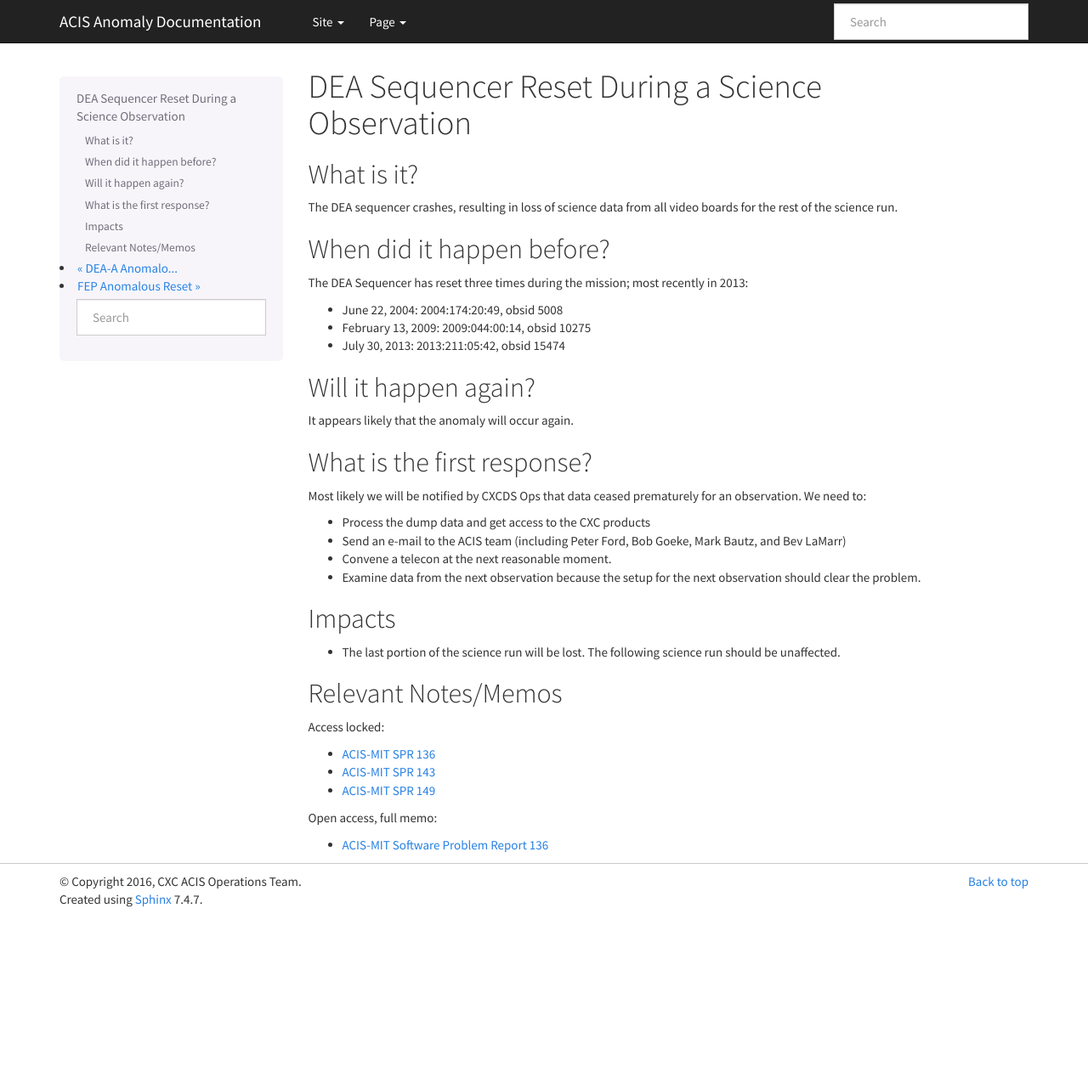
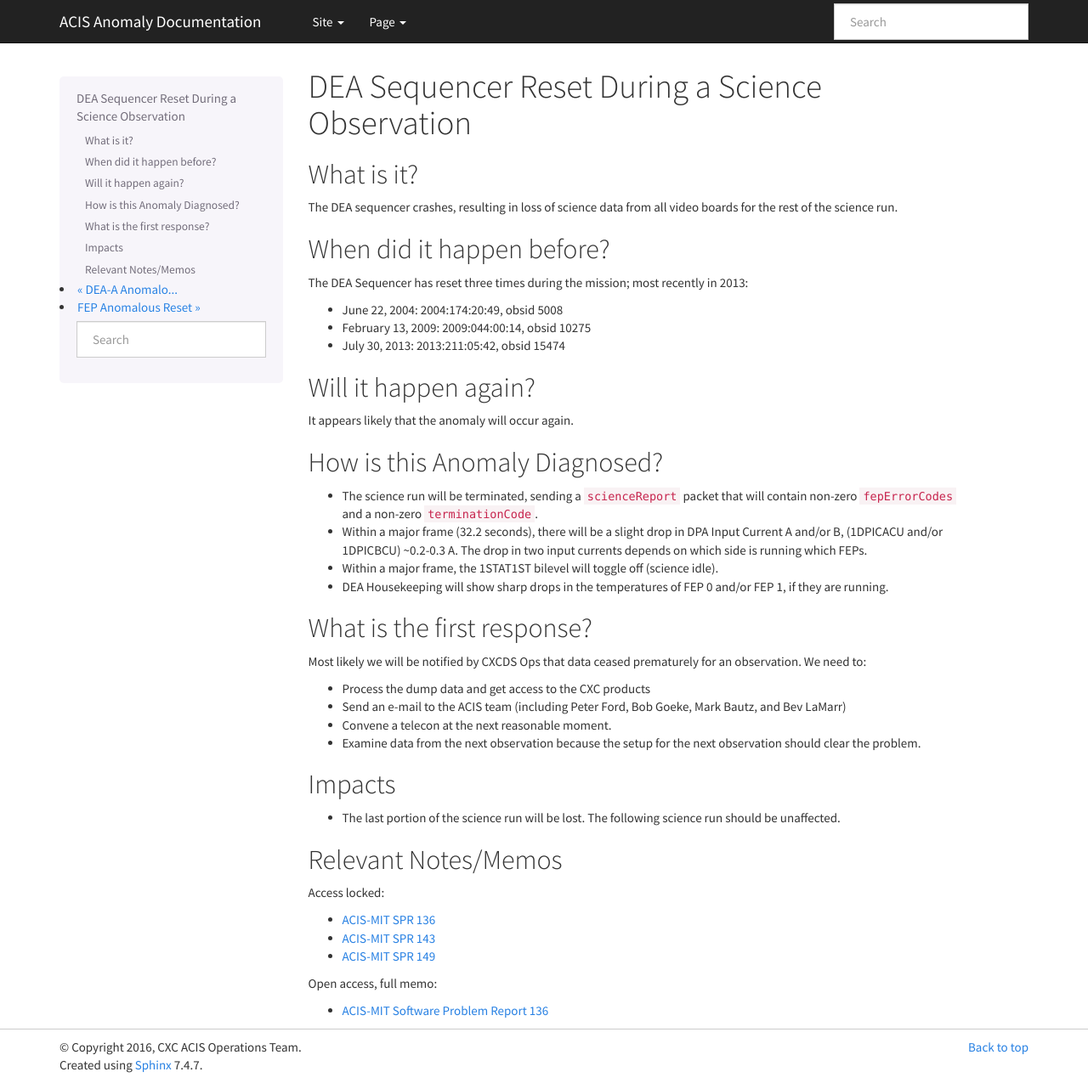
Before and after one commit to acisops/acis_anomaly_pages, a Sphinx documentation site: the page built from source/dea_seq_reset.rst, in a window 1280 px wide and 1275 px high. Shown: the whole window at 85% size. Built offline with Sphinx 7.4.7, drawn with Linux system fonts in a browser that asks for light colours.

Commit message:
Diagnosis for dea seq reset

```diff
--- a/source/dea_seq_reset.rst
+++ b/source/dea_seq_reset.rst
@@ -22,6 +22,18 @@ Will it happen again?
 ---------------------
 
 It appears likely that the anomaly will occur again.
+
+How is this Anomaly Diagnosed?
+------------------------------
+
+* The science run will be terminated, sending a ``scienceReport`` packet that will contain
+  non-zero ``fepErrorCodes`` and a non-zero ``terminationCode``.
+* Within a major frame (32.2 seconds), there will be a slight drop in DPA Input Current A and/or B,
+  (1DPICACU and/or 1DPICBCU) ~0.2-0.3 A. The drop in two input currents depends on which side is
+  running which FEPs.
+* Within a major frame, the 1STAT1ST bilevel will toggle off (science idle).
+* DEA Housekeeping will show sharp drops in the temperatures of FEP 0 and/or FEP 1, if they are
+  running.
 
 What is the first response?
 ---------------------------
```
